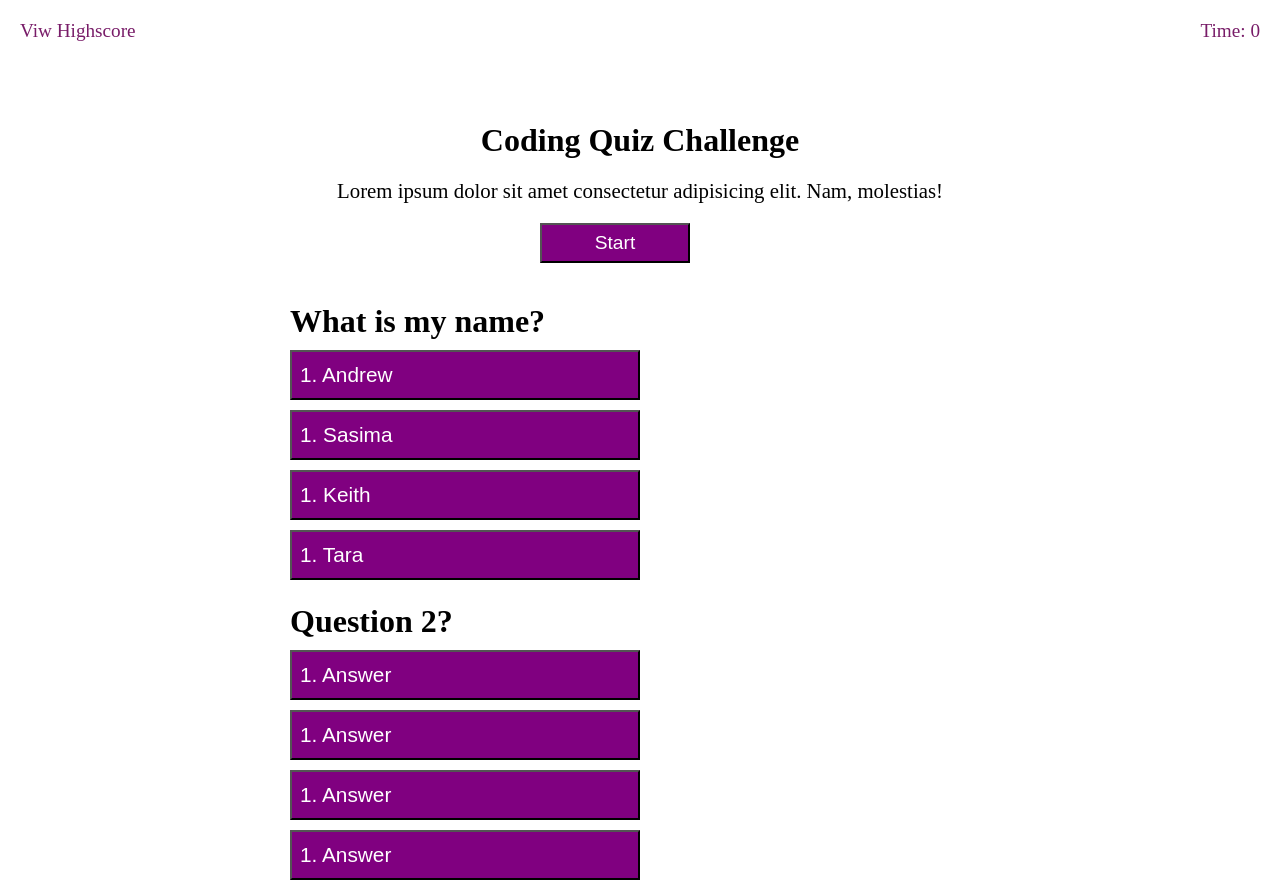
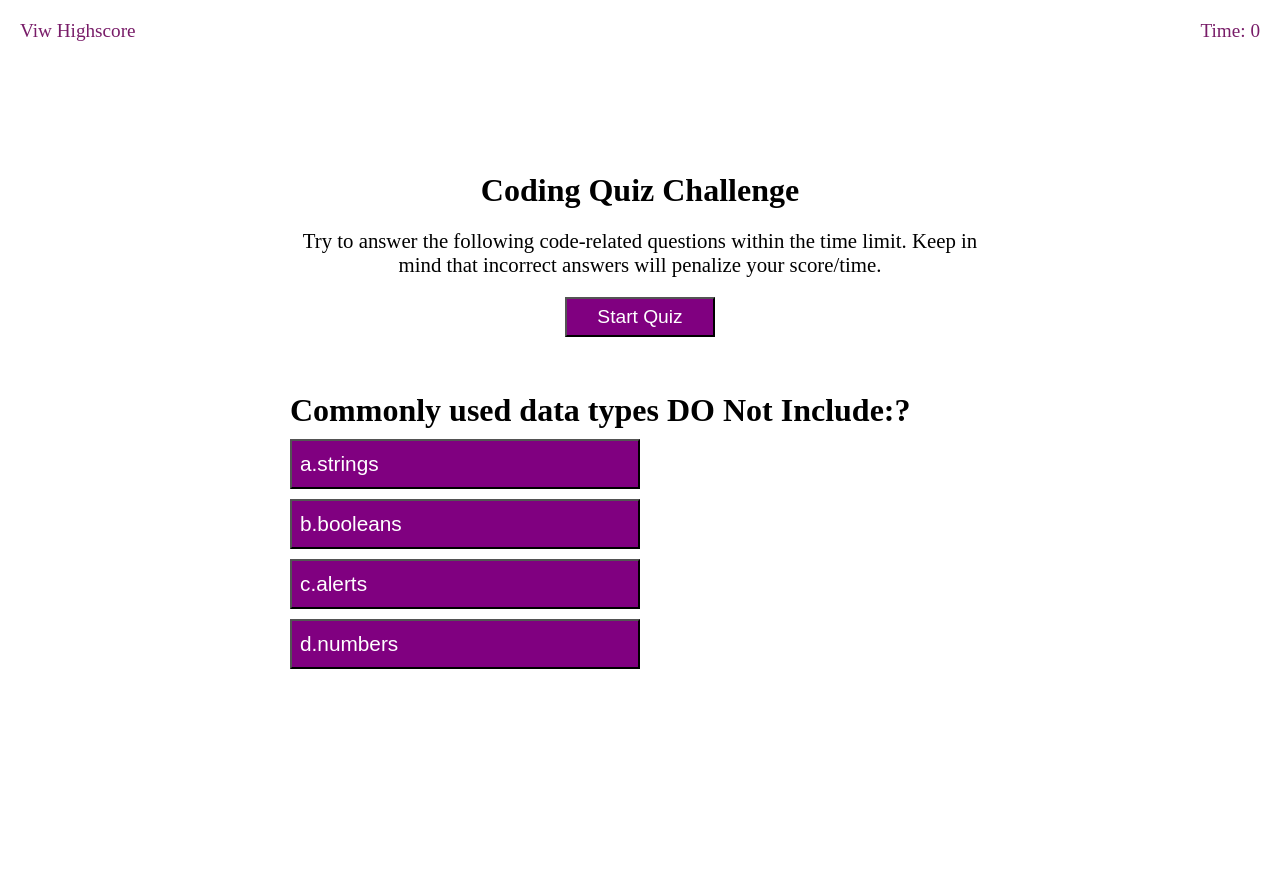
Before and after one commit to sasimapatterson/code-quiz, a plain HTML site: page index.html in a window 1280 px wide. Shown: the top 883 px of the page. After the commit the page ends 800 px from the top, so only its background shows below. Drawn offline with Linux system fonts and the light colour scheme.

Commit message:
changed things around to see if it works.

```diff
--- a/Assets/script.js
+++ b/Assets/script.js
@@ -3,6 +3,7 @@ var timeEl = document.querySelector('.tik-tok');
 var quizz1 = document.querySelector('#quiz1');
 var quizz2 = document.querySelector('#quiz2');
 var quizz3 = document.querySelector('#quiz3');
+var buttons = document.querySelectorAll('choice');
 
 // To countdown the time
 var timeLeft = function() {
@@ -23,17 +24,31 @@ var timeLeft = function() {
 // Once the start button is clicked the time will start counting down
 startButton.addEventListener('click', timeLeft);
 
-var questionOne = ['Andrew', 'Sasima', 'Keith', 'Tara'];
+// var questionOne = [
+//     {   title: "Question1",
+//         choices : ['Andrew', 'Sasima', 'Keith', 'Tara'],
+//         answer: 'Sasima'
+//     }
+// ]
 
 
-if (answer === 'Sasima'){
-    console.log("Congrats");
-} else {
-    console.log("try again");
-}
+// buttons.forEach(function(button){
+//     button.addEventListener('click', function(){
+//         var answer = button.textContent;
 
+//         if(answer === this.choices[1]) {
+//             quizz1.textContent = 'Correct';
+//             quizz1.style.display = 'none';
+//             quizz2.style.display = 'block';
+//         } else {
+//             quizz1.textContent = 'Wrong';
+//             quizz1.style.display = 'none';
+//             quizz2.style.display = 'block';
+//         }
 
-
+//     })
+// })
+// console.log(answer);
 // quizz1.style.display = 'none';
 quizz2.style.display = 'none';
 quizz3.style.display = 'none';
--- a/index.html
+++ b/index.html
@@ -17,11 +17,11 @@
     </header>
     <!-- Intro to the quiz with start button -->
     <section class="intro">
-        <div>
+        <div class="welcome">
             <h2>Coding Quiz Challenge</h2>
-            <p>Lorem ipsum dolor sit amet consectetur adipisicing elit. Nam, molestias!</p>
+            <p>Try to answer the following code-related questions within the time limit. Keep in mind that incorrect answers will penalize your score/time.</p>
             <div class="start">
-                <button type="button" class="btn-start">Start</button>
+                <button type="button" class="btn-start">Start Quiz</button>
             </div>
         </div>
     </section>
@@ -29,18 +29,18 @@
 <!-- Quizz section -->
     <section class="quiz-box">
         <div id="quiz1" class="quiz">
-            <h2 id="title">What is my name?</h2>
-            <button class="choice">1. Andrew</button>
-            <button class="choice">1. Sasima </button>
-            <button class="choice">1. Keith </button>
-            <button class="choice">1. Tara </button>
+            <h2 id="title">Commonly used data types DO Not Include:?</h2>
+            <button class="choice">a.strings</button>
+            <button class="choice">b.booleans</button>
+            <button class="choice">c.alerts</button>
+            <button class="choice">d.numbers</button>
         </div>
         <div id="quiz2" class="quiz">
-            <h2 id="title">Question 2?</h2>
-            <button class="choice">1. Answer </button>
-            <button class="choice">1. Answer </button>
-            <button class="choice">1. Answer </button>
-            <button class="choice">1. Answer </button>
+            <h2 id="title">The condition in an if /els statement is enclosed with_________?</h2>
+            <button class="choice">a.quotes</button>
+            <button class="choice">b.curly brackets</button>
+            <button class="choice">c.parenthesis</button>
+            <button class="choice">d.square brackets</button>
         </div>
         <div id="quiz3" class="quiz">
             <h2 id="title">Question 3?</h2>
```
Also changed, not shown: 1 other file.
